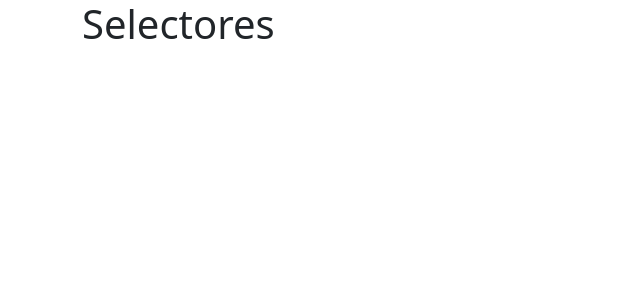
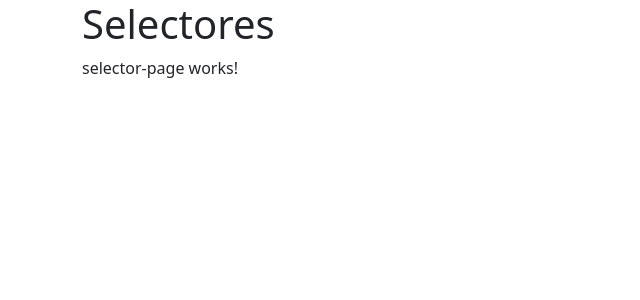
Before and after one commit to ikevin92/selectores-anidados-angular-2023, an Angular app: page /selector/selector in a window 1280 px wide. Before the commit this address led to /. Shown: the top 300 px of the page, without its empty margins (0-640 px from the left). Built offline with nearby package versions, Linux system fonts and the light colour scheme.

Commit message:
estructura de directorios y tarea de rutas

```diff
--- a/src/app/app-routing.module.ts
+++ b/src/app/app-routing.module.ts
@@ -1,10 +1,20 @@
 import { NgModule } from '@angular/core';
 import { RouterModule, Routes } from '@angular/router';
 
-const routes: Routes = [];
+const routes: Routes = [
+  {
+    path: 'selector',
+    loadChildren: () =>
+      import('./countries/countries.module').then((m) => m.CountriesModule),
+  },
+  {
+    path: '**',
+    redirectTo: 'selector',
+  },
+];
 
 @NgModule({
   imports: [RouterModule.forRoot(routes)],
-  exports: [RouterModule]
+  exports: [RouterModule],
 })
-export class AppRoutingModule { }
+export class AppRoutingModule {}
--- a/src/app/app.component.html
+++ b/src/app/app.component.html
@@ -1 +1,2 @@
 <h1>Selectores</h1>
+<router-outlet></router-outlet>
--- /dev/null
+++ b/src/app/countries/pages/selector-page/selector-page.component.html
@@ -0,0 +1 @@
+<p>selector-page works!</p>
--- /dev/null
+++ b/src/app/countries/pages/selector-page/selector-page.component.ts
@@ -0,0 +1,11 @@
+import { Component } from '@angular/core';
+
+@Component({
+  selector: 'app-selector-page',
+  templateUrl: './selector-page.component.html',
+  styles: [
+  ]
+})
+export class SelectorPageComponent {
+
+}
```
Also changed, not shown: src/app/countries/countries-routing.module.ts (added, +25 -0 lines), src/app/countries/countries.module.ts (added, +10 -0 lines).
